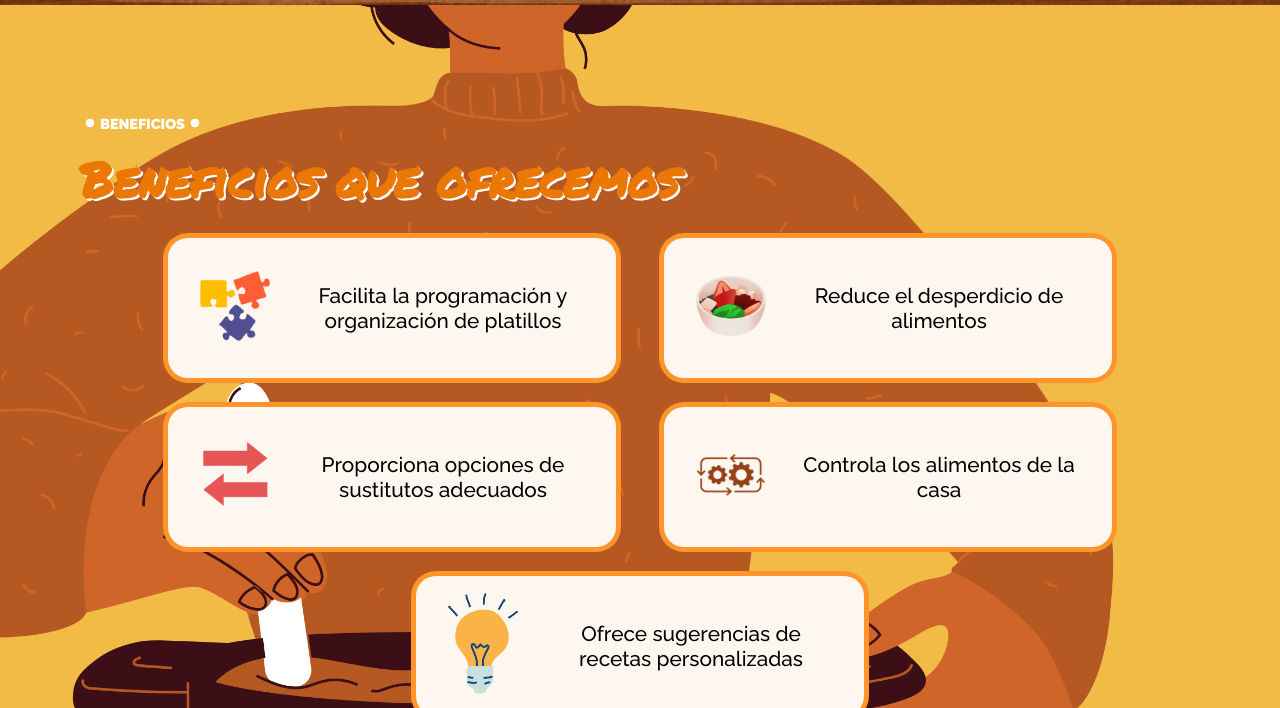
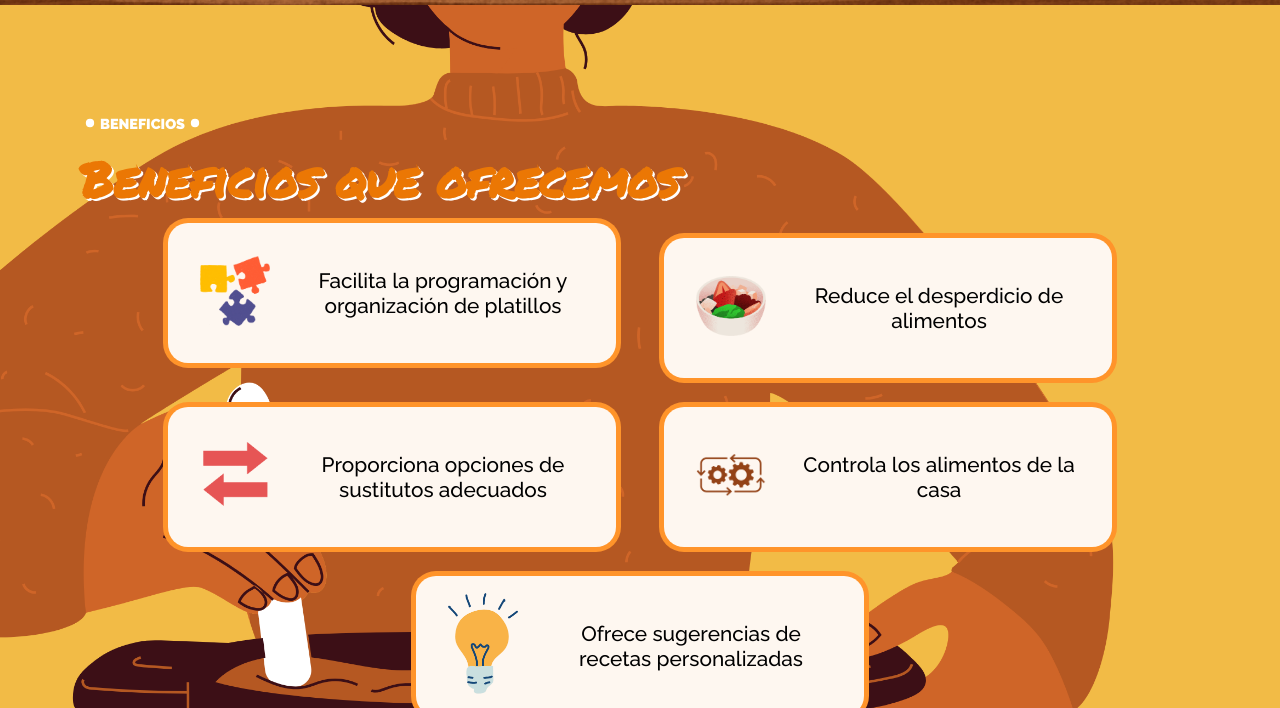
Before and after one commit to Maur1xio/yum-dish-front, an Astro site: page / in a window 1280 px wide. In both pictures the pointer is over the element 392 px from the left and 1105 px from the top of the page. Shown: the part 797-1505 px from the top of the page. Built offline with nearby package versions, Linux system fonts and the light colour scheme; Astro itself is replaced by a stand-in of ours.

Commit message:
first commit

```diff
--- a/src/components/Benefits.astro
+++ b/src/components/Benefits.astro
@@ -157,10 +157,14 @@
         padding: 1em 2em;
         min-height: 140px;
         gap: 2em;
+        transition: transform .2s ease;
         .cont__img__benefit{
             img{
                 width: 70px;
             }
+        }
+        &:hover{
+            transform: translateY(-15px);
         }
         .cont__info__benefit{
             font-size: 1.3em;
@@ -230,10 +234,9 @@
 
 
 
-
+<!--
 
 <script>
-    // Función para aplicar el efecto de rotación en respuesta al movimiento del ratón
     function applyRotationEffect(container, event) {
       const rect = container.getBoundingClientRect();
       const x = event.clientX - rect.left;
@@ -262,4 +265,4 @@
         item.style.transform = 'perspective(1000px) rotateX(0deg) rotateY(0deg) scale3d(1, 1, 1)';
       });
     });
-  </script>
+  </script> -->
--- a/src/components/Header.astro
+++ b/src/components/Header.astro
@@ -162,9 +162,11 @@
     flex-direction: column;
     gap: 1em;
     width: 65%;
+
   }
   .cont__logo {
     position: relative;
+
   }
   .cont__img__header {
     img {
@@ -250,6 +252,9 @@
     right: -14em;
     transition: transform 0.1s ease;
     transform-style: preserve-3d;
+    &:hover{
+            transform: scale(1.05);
+        }
   }
 
   .title__h1 {
@@ -345,7 +350,7 @@
     }
   }
 </style>
-
+<!--
 <script>
   const imageContainer = document.querySelector(".cont__logo");
   const image = imageContainer.querySelector(".logo__img");
@@ -371,4 +376,4 @@
     image.style.transform =
       "perspective(1000px) rotateX(0deg) rotateY(0deg) scale3d(1, 1, 1)";
   });
-</script>
+</script> -->
--- a/src/components/Navbar.astro
+++ b/src/components/Navbar.astro
@@ -134,7 +134,7 @@
   }
 </style>
 
-<script>
+<!-- <script>
 document.getElementById('mobile-menu').addEventListener('click', function () {
     const menu = document.querySelector('.navbar-menu');
     const toggle = document.querySelector('.navbar-toggle');
@@ -142,4 +142,4 @@ document.getElementById('mobile-menu').addEventListener('click', function () {
     toggle.classList.toggle('active');
 });
 
-</script>
+</script> -->
--- a/src/pages/index.astro
+++ b/src/pages/index.astro
@@ -219,7 +219,7 @@ import Footer from '../components/Footer.astro';
 }
 
 </style>
-<script>
+<!-- <script>
     document.querySelectorAll('a[href^="#"]').forEach(anchor => {
       anchor.addEventListener('click', function (e) {
         e.preventDefault();
@@ -229,4 +229,4 @@ import Footer from '../components/Footer.astro';
         });
       });
     });
-  </script>
+  </script> -->
```
